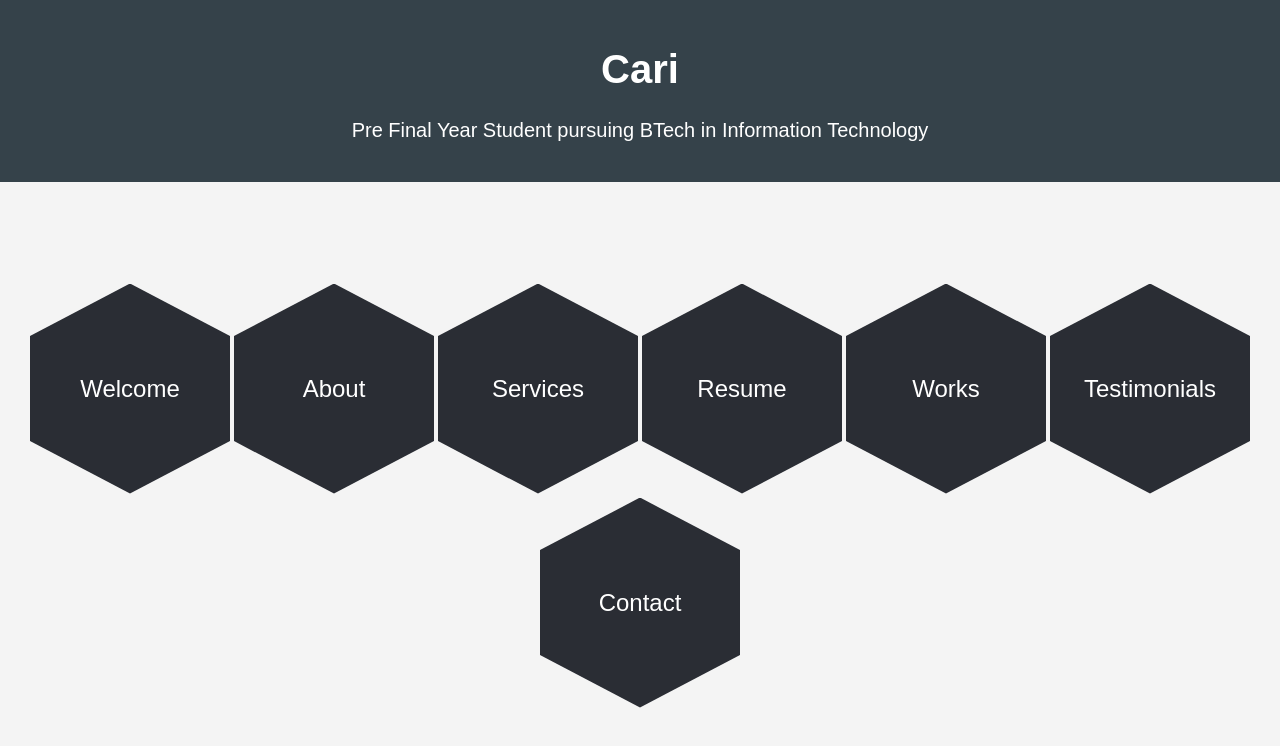
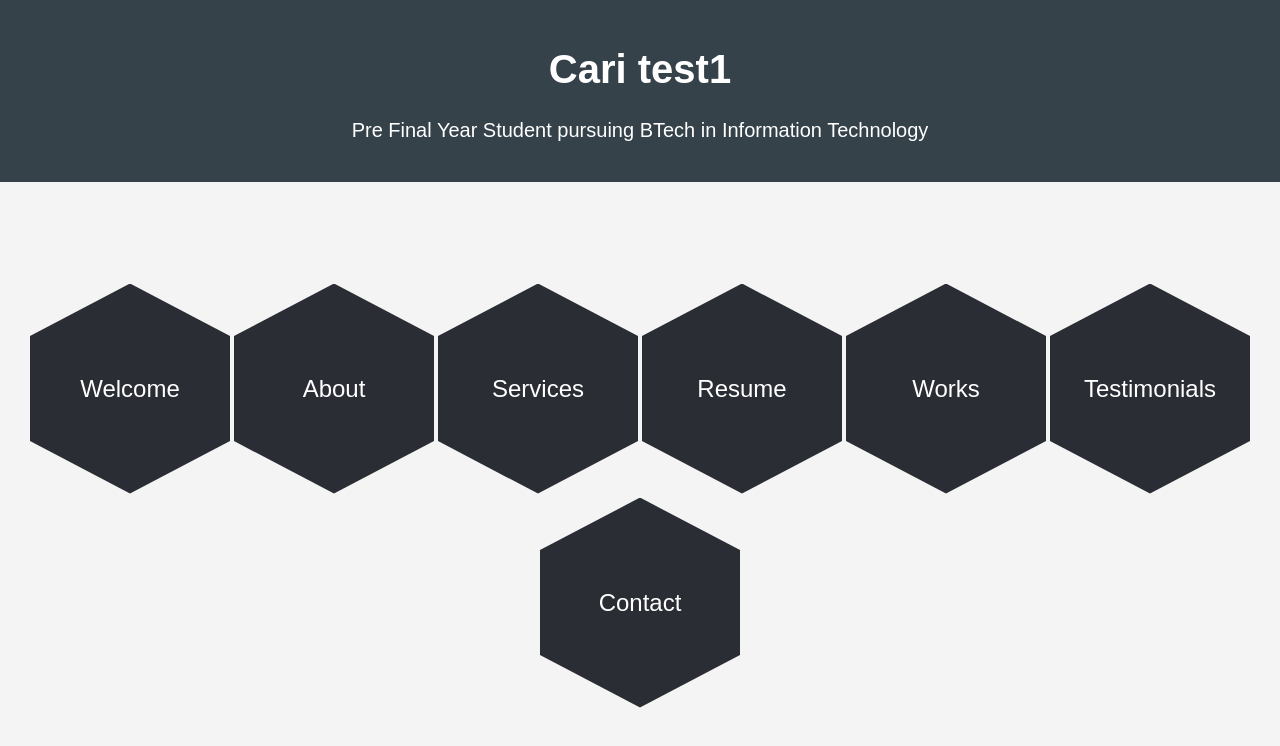
Before and after one commit to caric-c/Synapse_Labs, a plain HTML site: page my_app/index.html in a window 1280 px wide. Drawn offline with Linux system fonts and the light colour scheme.

Commit message:
test sync files to s3

```diff
--- a/my_app/index.html
+++ b/my_app/index.html
@@ -8,7 +8,7 @@
 </head>
 <body>
     <header>
-        <h1>Cari</h1>
+        <h1>Cari test1</h1>
         <p>Pre Final Year Student pursuing BTech in Information Technology</p>
     </header>
     <main>
```
Also changed, not shown: 1 other file.
